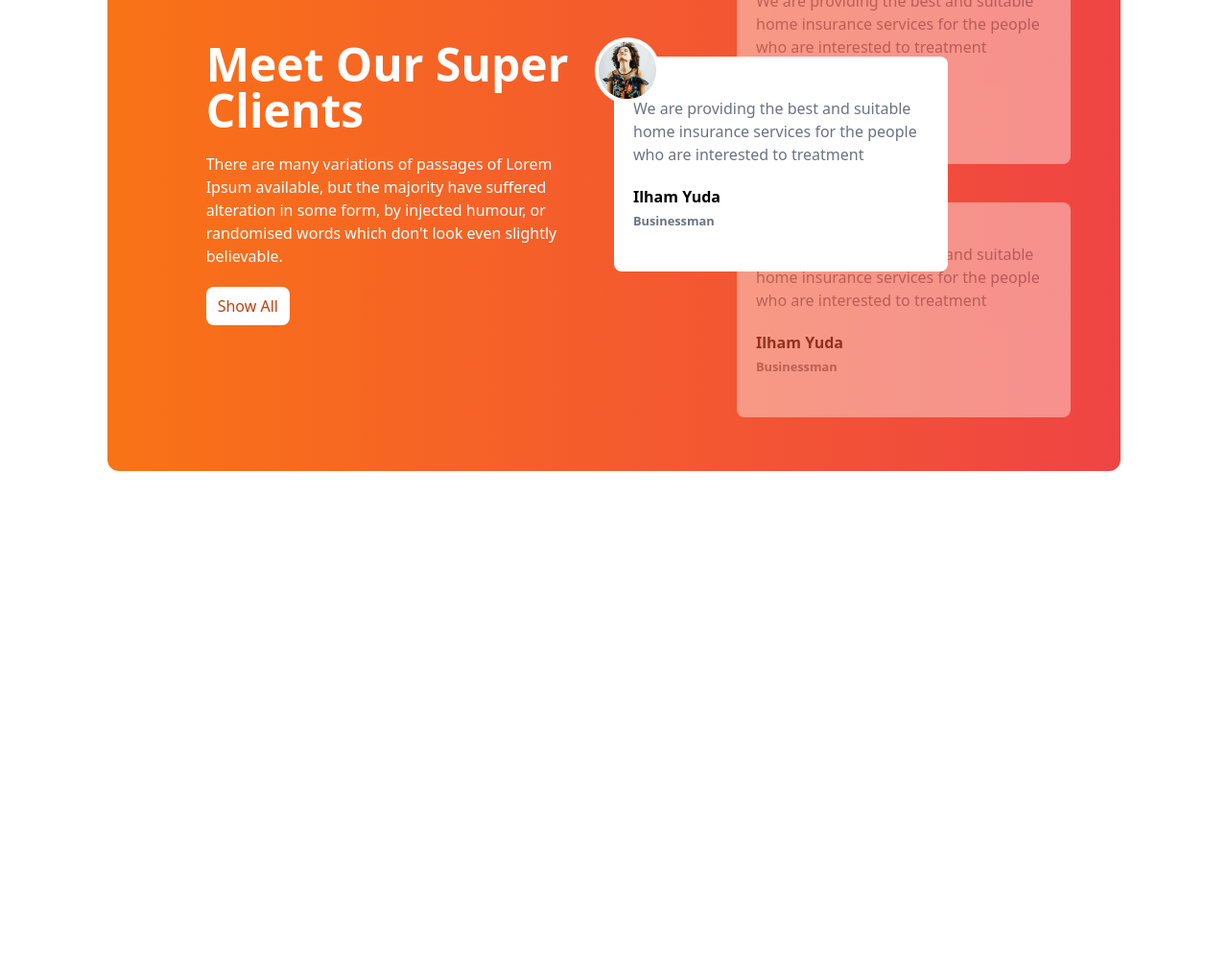
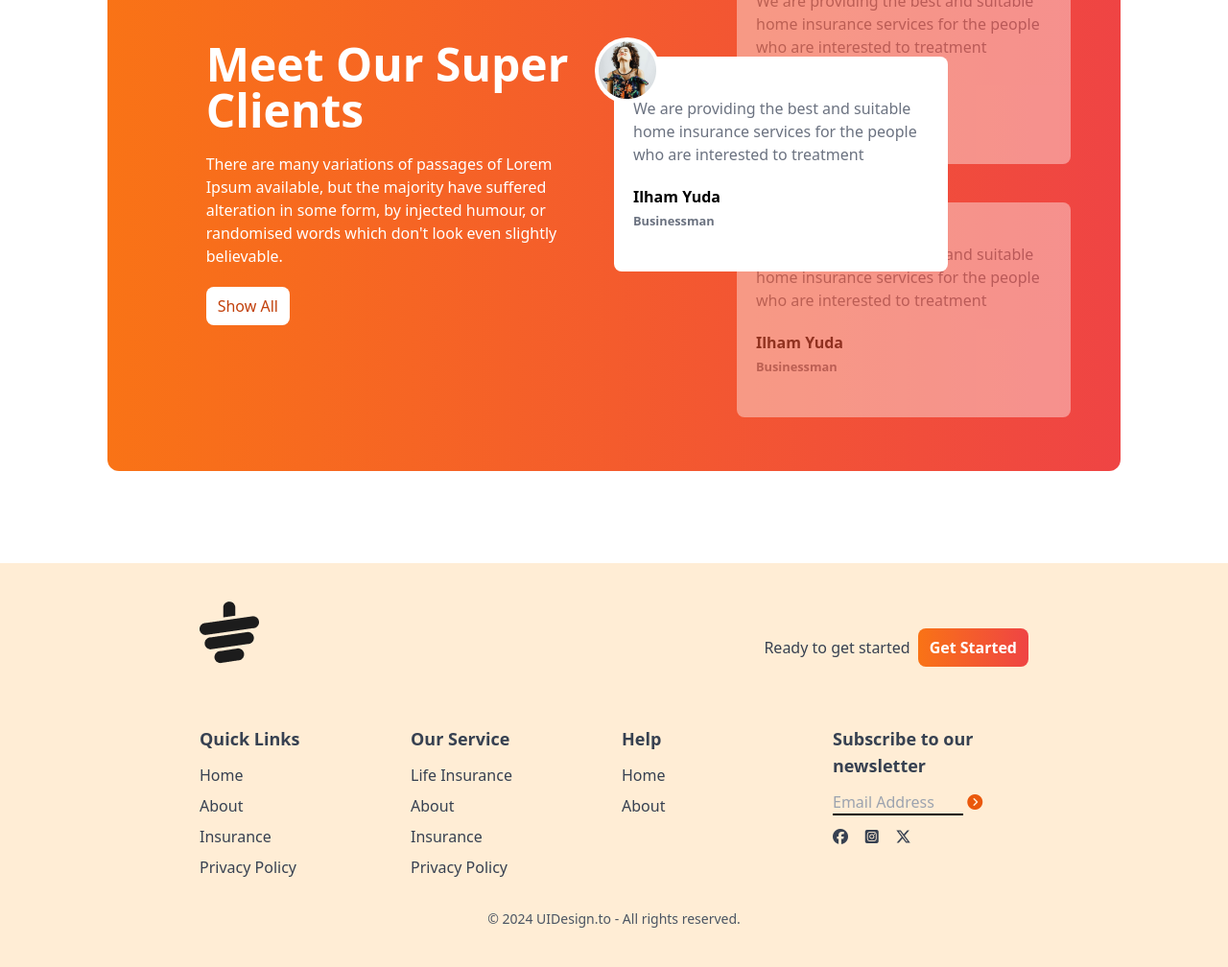
Before and after one commit to Mahir12746/tea-house, a plain HTML site: page index.html in a window 1280 px wide. Shown: the part 1944-2952 px from the top of the page at 96% size. Before the commit the page ends 2531 px from the top, so only its background shows below. Drawn offline with nearby package versions, Linux system fonts and the light colour scheme.

Commit message:
complete footer section

```diff
--- a/index.html
+++ b/index.html
@@ -259,5 +259,91 @@
         </div>
       </section>
     </main>
+    <!-- Footer Section -->
+    <footer class="bg-orange-100 text-gray-700 py-10 px-4 md:px-16">
+      <div class="w-9/12 mx-auto">
+        <!-- Logo -->
+        <div class="mb-8 flex justify-between">
+          <img class="mb-8" src="images/cup.png" alt="" />
+          <div class="flex items-center gap-2">
+            <h4>Ready to get started</h4>
+            <button
+              class="bg-gradient-to-r from-orange-500 to-red-500 px-3 py-2 rounded-lg text-white font-bold"
+            >
+              Get Started
+            </button>
+          </div>
+        </div>
+        <!-- Links -->
+        <div class="grid grid-cols-1 md:grid-cols-2 lg:grid-cols-4 gap-4">
+          <!-- first column -->
+          <div>
+            <h3 class="font-semibold text-lg mb-3">Quick Links</h3>
+            <ul class="space-y-2">
+              <li>
+                <a class="hover:text-orange-600" href="#">Home</a>
+              </li>
+              <li>
+                <a class="hover:text-orange-600" href="#">About</a>
+              </li>
+              <li>
+                <a class="hover:text-orange-600" href="#">Insurance</a>
+              </li>
+              <li>
+                <a class="hover:text-orange-600" href="#">Privacy Policy</a>
+              </li>
+            </ul>
+          </div>
+          <!-- second column -->
+          <div>
+            <h3 class="font-semibold text-lg mb-3">Our Service</h3>
+            <ul class="space-y-2">
+              <li>
+                <a class="hover:text-orange-600" href="#">Life Insurance</a>
+              </li>
+              <li>
+                <a class="hover:text-orange-600" href="#">About</a>
+              </li>
+              <li>
+                <a class="hover:text-orange-600" href="#">Insurance</a>
+              </li>
+              <li>
+                <a class="hover:text-orange-600" href="#">Privacy Policy</a>
+              </li>
+            </ul>
+          </div>
+          <!-- third column -->
+          <div>
+            <h3 class="font-semibold text-lg mb-3">Help</h3>
+            <ul class="space-y-2">
+              <li>
+                <a class="hover:text-orange-600" href="#">Home</a>
+              </li>
+              <li>
+                <a class="hover:text-orange-600" href="#">About</a>
+              </li>
+            </ul>
+          </div>
+          <!-- fourth column -->
+           <div>
+            <h3 class="font-semibold text-lg mb-3">Subscribe to our newsletter</h3>
+            <div class="flex flex-col space-y-2">
+              <div>
+                <input class="bg-transparent border-b-2 border-black w-4/6" placeholder="Email Address" type="text">
+                <i class="fa-solid fa-circle-chevron-right w-7 h-7 text-orange-600"></i>
+              </div>
+              <div class="flex justify-between w-2/5 mb-2 mt-8">
+                <i class="fa-brands fa-facebook"></i>
+                <i class="fa-brands fa-square-instagram"></i>
+                <i class="fa-brands fa-x-twitter"></i>
+              </div>
+            </div>
+           </div>
+        </div>
+        <div class="text-center pt-4 mt-4">
+          <p class="text-sm text-gray-600">&copy 2024 UIDesign.to - All rights reserved.</p>
+        </div>
+      </div>
+    </footer>
   </body>
 </html>
```
